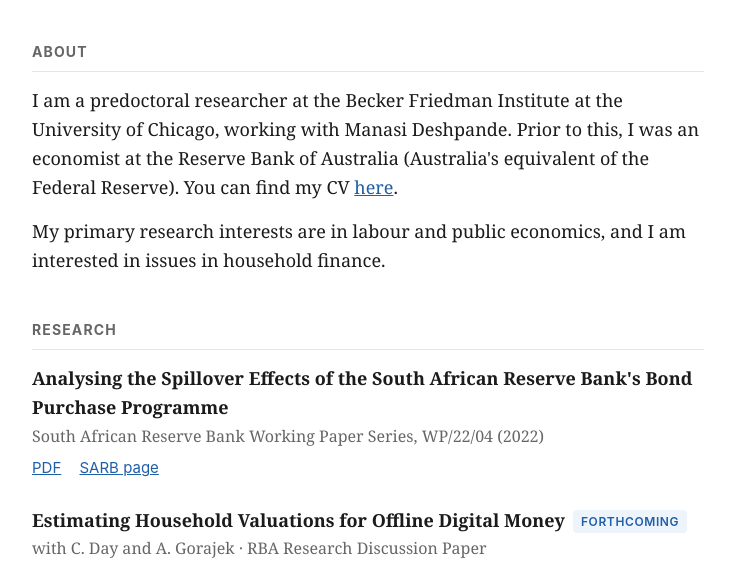
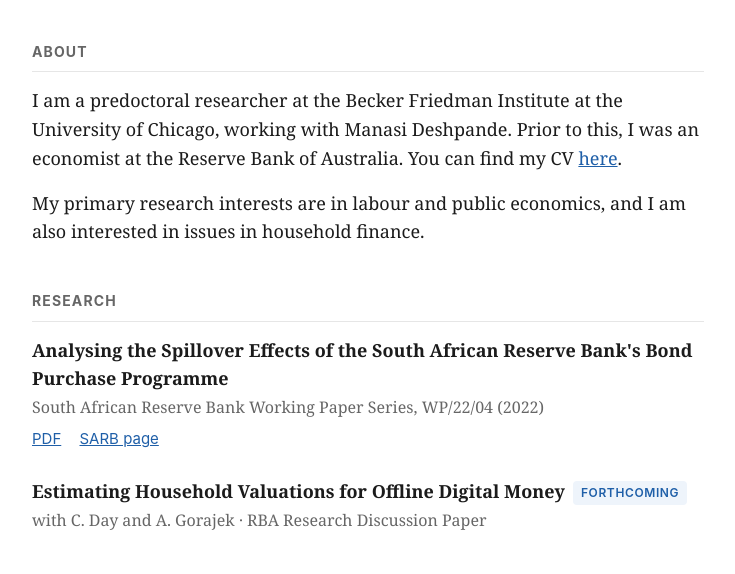
Before and after one commit to rheachoudhary/rheachoudhary.github.io, a plain HTML site: page index.html in a window 1280 px wide. Shown: the part 221-795 px from the top of the page, without its empty margins (272-1007 px from the left). Drawn offline with Linux system fonts and the light colour scheme.

Commit message:
Refine text in About section of index.html

```diff
--- a/index.html
+++ b/index.html
@@ -176,13 +176,12 @@
       <p>
         I am a predoctoral researcher at the Becker Friedman Institute at the
         University of Chicago, working with Manasi Deshpande. Prior to this, I was
-        an economist at the Reserve Bank of Australia (Australia's equivalent of
-        the Federal Reserve). You can find my CV
+        an economist at the Reserve Bank of Australia. You can find my CV
         <a href="cv.pdf" target="_blank" rel="noopener">here</a>.
       </p>
       <p>
         My primary research interests are in labour and public economics, and I
-        am interested in issues in household finance.
+        am also interested in issues in household finance.
       </p>
     </section>
 
```
